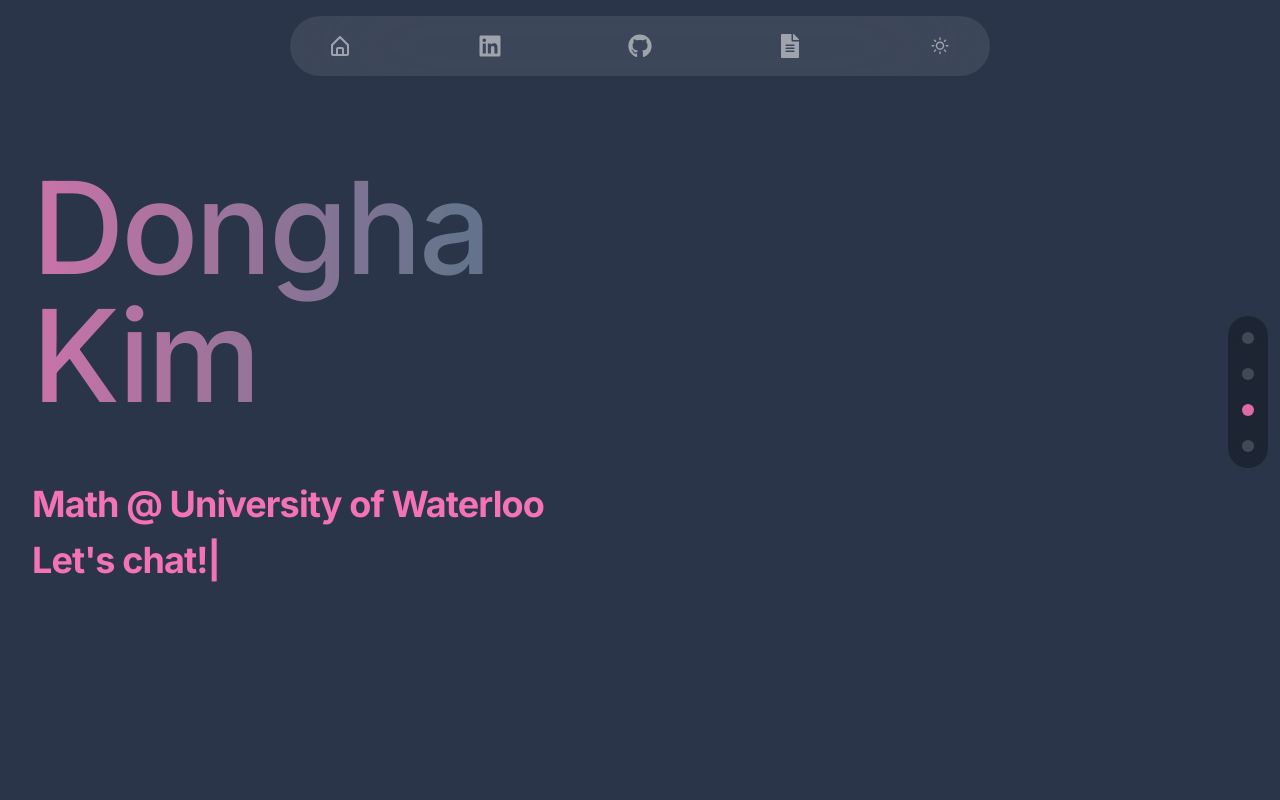
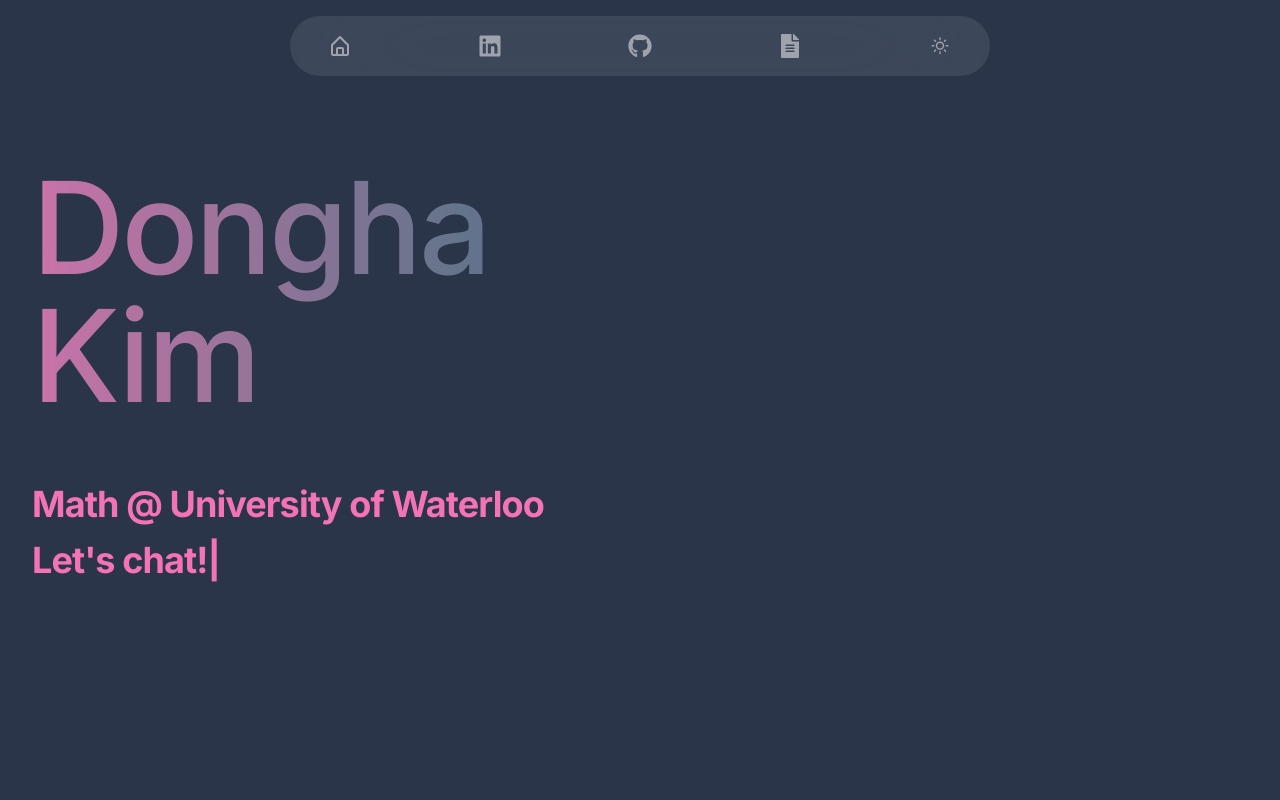
Before and after one commit to donghaxkim/personalportfolio, a React (Vite) app: page / in a window 1280 px wide. Shown: the top 800 px of the page. Built offline with nearby package versions, Linux system fonts and the light colour scheme.

Commit message:
navbar change

```diff
--- a/src/components/Navbar.jsx
+++ b/src/components/Navbar.jsx
@@ -2,65 +2,58 @@ import { BiHomeAlt } from 'react-icons/bi';
 import { FaLinkedin, FaGithub, FaFileAlt } from 'react-icons/fa';
 import { WiMoonAltThirdQuarter, WiDaySunny } from 'react-icons/wi';
 import { Link } from 'react-scroll';
-import { useState, useEffect } from 'react';
+import { useState, useEffect, useRef } from 'react';
 
 const Navbar = ({ theme, toggleTheme }) => {
-  const [activeSection, setActiveSection] = useState('');
-  const [showNavbar, setShowNavbar] = useState(false);
-  let hideTimeout;
+  const [showNavbar, setShowNavbar] = useState(true); // Always show at top
+  const [isAtTop, setIsAtTop] = useState(true);
+  const [isHovered, setIsHovered] = useState(false);
+  const hideTimeout = useRef(null);
 
+  // Track scroll position to determine if at top
   useEffect(() => {
     const handleScroll = () => {
-      setShowNavbar(true);
-      clearTimeout(hideTimeout);
-      hideTimeout = setTimeout(() => setShowNavbar(false), 3000);
-    };
+      const atTop = window.scrollY < 10;
+      setIsAtTop(atTop);
 
-    const handleMouseMove = (e) => {
-      if (e.clientY < 100) {
+      if (!atTop) {
         setShowNavbar(true);
-        clearTimeout(hideTimeout);
+        if (hideTimeout.current) clearTimeout(hideTimeout.current);
+        hideTimeout.current = setTimeout(() => {
+          if (!isHovered) setShowNavbar(false);
+        }, 2000);
       } else {
-        hideTimeout = setTimeout(() => setShowNavbar(false), 2000);
+        setShowNavbar(true);
+        if (hideTimeout.current) clearTimeout(hideTimeout.current);
       }
     };
 
     window.addEventListener('scroll', handleScroll);
-    window.addEventListener('mousemove', handleMouseMove);
-
     return () => {
       window.removeEventListener('scroll', handleScroll);
-      window.removeEventListener('mousemove', handleMouseMove);
-      clearTimeout(hideTimeout);
+      if (hideTimeout.current) clearTimeout(hideTimeout.current);
     };
-  }, []);
+  }, [isHovered]);
 
-  // Set active section on scroll
-  useEffect(() => {
-    const handleSectionScroll = () => {
-      const sections = ['home', 'about', 'techstack', 'projects', 'contact', 'resume', 'contact-info'];
-      let currentSection = '';
+  // Handle hover state
+  const handleMouseEnter = () => {
+    setIsHovered(true);
+    setShowNavbar(true);
+    if (hideTimeout.current) clearTimeout(hideTimeout.current);
+  };
 
-      sections.forEach((section) => {
-        const element = document.getElementById(section);
-        if (element) {
-          const rect = element.getBoundingClientRect();
-          if (rect.top <= window.innerHeight / 2 && rect.bottom >= window.innerHeight / 2) {
-            currentSection = section;
-          }
-        }
-      });
+  const handleMouseLeave = () => {
+    setIsHovered(false);
+    if (!isAtTop) {
+      hideTimeout.current = setTimeout(() => {
+        setShowNavbar(false);
+      }, 2000);
+    }
+  };
 
-      setActiveSection(currentSection);
-    };
-
-    window.addEventListener('scroll', handleSectionScroll);
-    return () => window.removeEventListener('scroll', handleSectionScroll);
-  }, []);
-
+  // Theme classes
   const navBg = theme === 'dark' ? 'bg-gray-500/30' : 'bg-gray-700/80';
   const iconColor = theme === 'dark' ? 'text-white/50' : 'text-gray-300';
-  const sideNavBg = theme === 'dark' ? 'bg-black/30' : 'bg-gray-700/80';
   const iconHover = theme === 'dark' ? 'hover:text-gray-300' : 'hover:text-gray-700';
 
   return (
@@ -70,6 +63,9 @@ const Navbar = ({ theme, toggleTheme }) => {
         className={`fixed top-4 left-0 w-full z-50 transition-opacity duration-500 ${
           showNavbar ? 'opacity-100' : 'opacity-0 pointer-events-none'
         }`}
+        onMouseEnter={handleMouseEnter}
+        onMouseLeave={handleMouseLeave}
+        style={{ pointerEvents: showNavbar ? 'auto' : 'none' }}
       >
         <div className="container mx-auto">
           <div className={`w-full ${navBg} h-[60px] backdrop-blur-3xl rounded-full max-w-[700px] mx-auto px-5 flex justify-between text-2xl ${iconColor}`}>
@@ -82,7 +78,6 @@ const Navbar = ({ theme, toggleTheme }) => {
             >
               <BiHomeAlt />
             </Link>
-
             <a
               href="https://www.linkedin.com/in/dongha-kimm/"
               target="_blank"
@@ -91,7 +86,6 @@ const Navbar = ({ theme, toggleTheme }) => {
             >
               <FaLinkedin />
             </a>
-
             <a
               href="https://github.com/donghaxkim"
               target="_blank"
@@ -100,7 +94,6 @@ const Navbar = ({ theme, toggleTheme }) => {
             >
               <FaGithub />
             </a>
-
             <a
               href="/resume.pdf"
               target="_blank"
@@ -109,7 +102,6 @@ const Navbar = ({ theme, toggleTheme }) => {
             >
               <FaFileAlt />
             </a>
-
             <div
               className={`cursor-pointer w-[60px] h-[60px] flex items-center justify-center ${iconHover}`}
               onClick={toggleTheme}
@@ -120,28 +112,8 @@ const Navbar = ({ theme, toggleTheme }) => {
         </div>
       </nav>
 
-      {/* SIDE NAVBAR */}
-      <nav className="fixed top-[40%] transform -translate-y-1 right-3 z-50">
-        <div className="container mx-auto">
-          <div className={`${sideNavBg} w-[40px] py-4 backdrop-blur-xl rounded-full flex flex-col items-center justify-center space-y-6 z-50`}>
-            {['home', 'about', 'techstack', 'projects'].map((section) => (
-              <Link
-                key={section}
-                to={section}
-                spy={true}
-                smooth={true}
-                duration={500}
-                offset={-60}
-                className={`cursor-pointer w-[12px] h-[12px] rounded-full backdrop-blur-sm transition-all duration-300 ease-in-out ${
-                  activeSection === section
-                    ? 'bg-pink-400/90'
-                    : 'bg-gray-500/50 hover:bg-pink-300/60'
-                }`}
-              />
-            ))}
-          </div>
-        </div>
-      </nav>
+      {/* SIDE NAVBAR (unchanged) */}
+      {/* ... existing code ... */}
     </>
   );
 };
```
